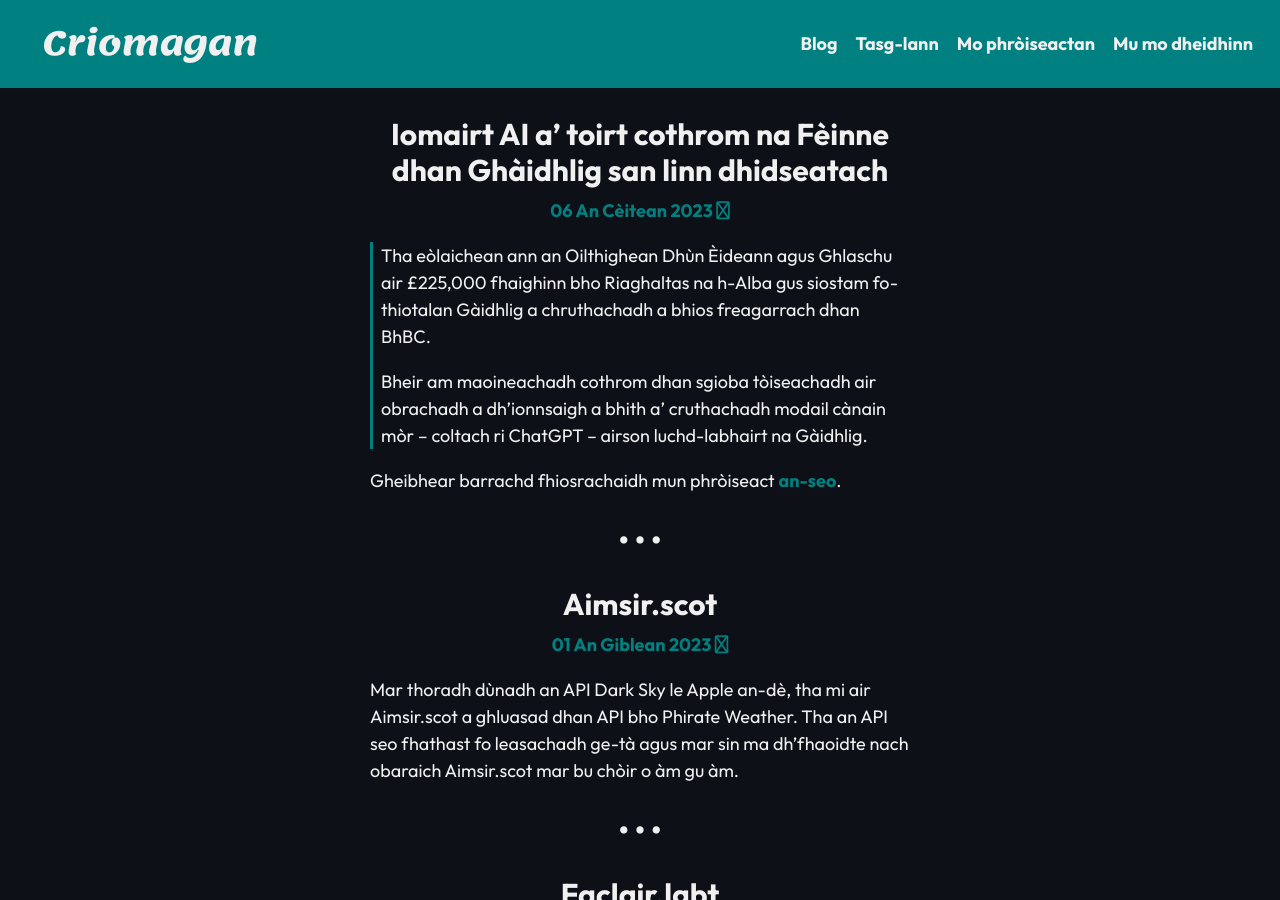
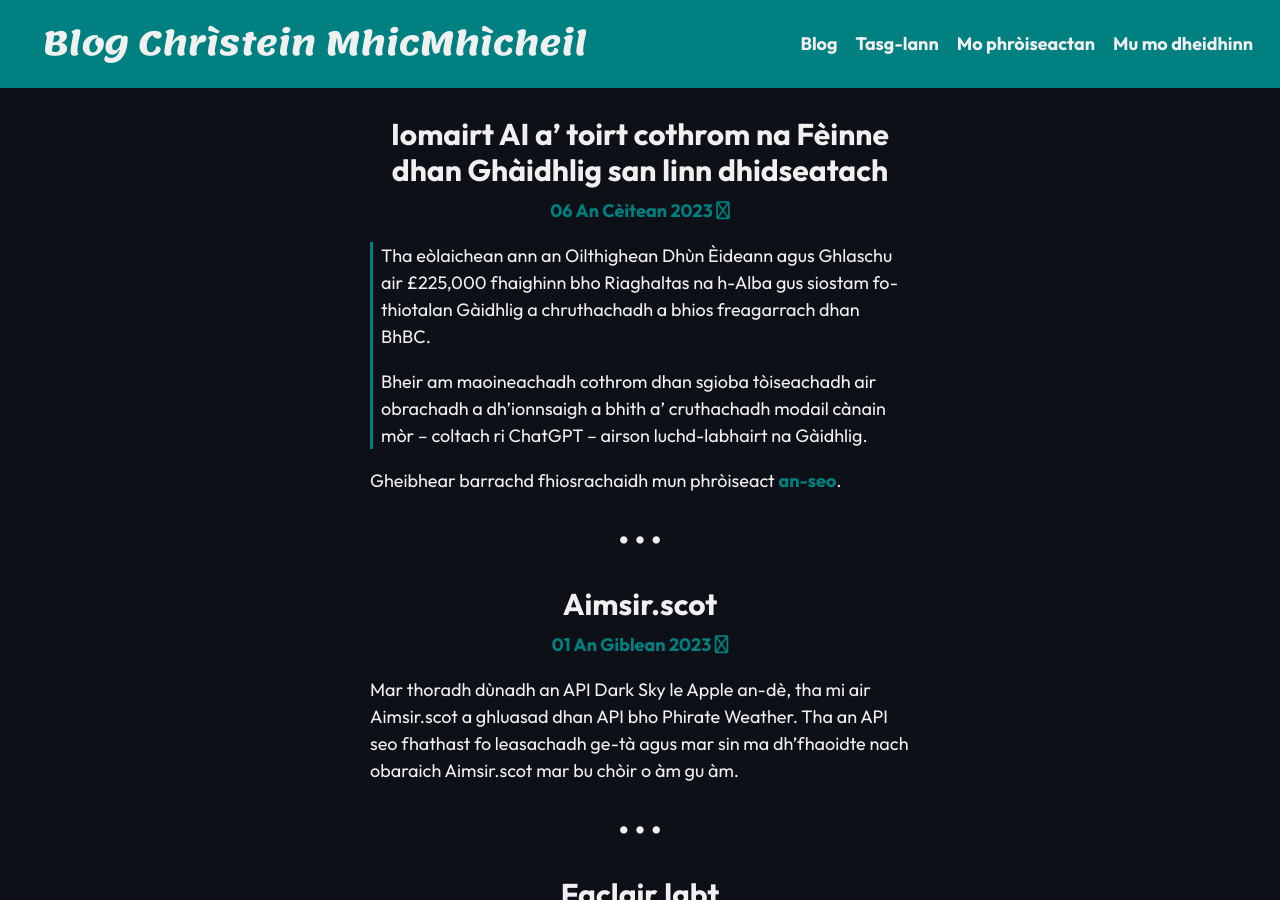
Before and after one commit to angeidheal/angeidheal.github.io, a Jekyll site: the page built from index.html, in a window 1280 px wide and 900 px high. Built offline with Jekyll 4.4.1, drawn with Linux system fonts in a browser that asks for light colours; nearby versions of some CDN libraries; the list of posts is cut into pages by our own code.

Commit message:
Update _config.yml

```diff
--- a/_config.yml
+++ b/_config.yml
@@ -6,12 +6,12 @@
 # 'jekyll serve'. If you change this file, please restart the server process.
 
 # Site settings
-title: Criomagan
+title: Blog Chrìstein MhicMhìcheil
 description: > # this means to ignore newlines until "baseurl:"
   Blog mu Apple, teicneòlas is pròiseactan Chrìstein MhiMhìcheil
 
 #baseurl: "/" # the subpath of your site, e.g. /blog
-url: "https://criomagan.scot" # the base hostname & protocol for your site
+url: "https://angeidheal.scot" # the base hostname & protocol for your site
 
 #footer
 author: Crìstean MacMhìcheil
```
